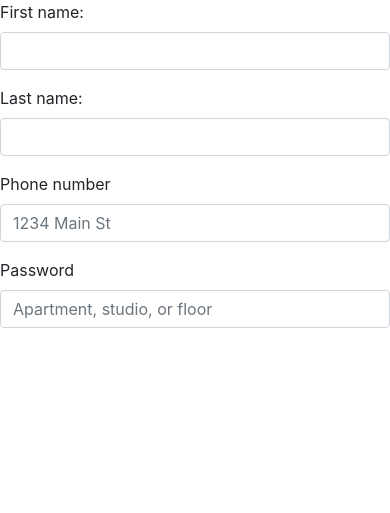
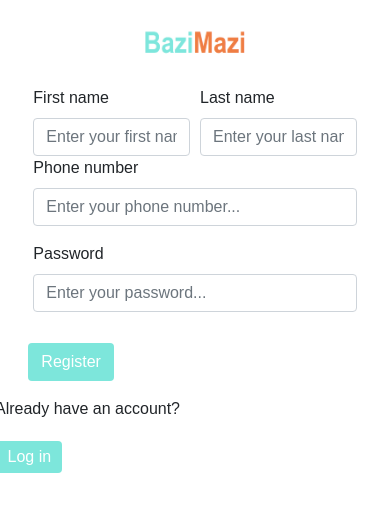
Before and after one commit to aircode610/project0, a plain HTML site: page register.html in a window 390 px wide. Drawn offline with nearby package versions, Linux system fonts and the light colour scheme.

Commit message:
Maked the Pages responsive

```diff
--- a/register.html
+++ b/register.html
@@ -9,27 +9,51 @@
   </head>
   <body>
     <header>
-
+      <div class="row">
+        <img class="col-4 col-sm-3 col-md-3 col-lg-2 col-xl-2" src="Images/bazimazi_image.png" id="register-title">
+      </div>
     </header>
     <main>
       <form>
         <div class="form-row">
-          <div class="form-group col-md-6">
-            <label for="inputEmail4">First name:</label>
-            <input type="email" class="form-control" id="inputEmail4">
+          <div class="col-1 col-sm-2 col-md-2 col-lg-2 col-xl-3">
           </div>
-          <div class="form-group col-md-6">
-            <label for="inputPassword4">Last name:</label>
-            <input type="password" class="form-control" id="inputPassword4">
+          <div class="col-5 col-sm-4 col-md-4 col-lg-4 col-xl-3">
+            <label for="first-name">First name</label>
+            <input type="email" class="form-control" id="first-name" placeholder="Enter your first name...">
+          </div>
+          <div class="col-5 col-sm-4 col-md-4 col-lg-4 col-xl-3">
+            <label for="last-name">Last name</label>
+            <input type="password" class="form-control" id="last-name" placeholder="Enter your last name...">
           </div>
         </div>
-        <div class="form-group">
-          <label for="inputAddress">Phone number</label>
-          <input type="text" class="form-control" id="inputAddress" placeholder="1234 Main St">
+        <div class="form-group form-row">
+          <div class="col-1 col-sm-2 col-md-2 col-lg-2 col-xl-3">
+          </div>
+          <div class="col-10 col-sm-8 col-md-8 col-lg-8 col-xl-6">
+            <label for="phone-number">Phone number</label>
+            <input type="text" class="form-control" id="phone-number" placeholder="Enter your phone number...">
+          </div>
         </div>
-        <div class="form-group">
-          <label for="inputAddress2">Password</label>
-          <input type="text" class="form-control" id="inputAddress2" placeholder="Apartment, studio, or floor">
+        <div class="form-group form-row">
+          <div class="col-1 col-sm-2 col-md-2 col-lg-2 col-xl-3">
+          </div>
+          <div class="col-10 col-sm-8 col-md-8 col-lg-8 col-xl-6">
+            <label for="password">Password</label>
+            <input type="text" class="form-control" id="password" placeholder="Enter your password...">
+          </div>
+        </div>
+        <div class="form-row">
+          <div class="col-1 col-sm-2 col-md-2 col-lg-2 col-xl-3">
+          </div>
+          <div class="form-group">
+            <button type="submit" class="btn" id="register_btn" style="margin-top:15px">Register</button>
+          </div>
+          <div class="col-2 col-sm-3 col-md-3 col-lg-4 col-xl-4">
+          </div>
+          <div class="form-group" style="float:right">
+            Already have an account?<button type="submit" class="btn col-3 col-sm-3 col-md-3 col-lg-3 col-xl-3" id="register_btn" style="margin:20px;padding:3px;margin-left:2px;"><a href="login.html" style="text-decoration:none;color:white;">Log in</a></button>
+          </div>
         </div>
       </form>
     </main>
--- a/style.css
+++ b/style.css
@@ -1,3 +1,6 @@
+*{
+  font-family: Arial, sans-serif;
+}
 #title_icon{
   border-radius: 50%;
 }
@@ -21,8 +24,15 @@
   background-color: #ef7c43
 }
 #register_btn{
+  color:white;
   background-color: #7de6db
 }
 #register_btn:hover{
   background-color: #ef7c43
 }
+#register-title {
+  display: block;
+  margin-left: auto;
+  margin-right: auto;
+  padding: 20px;
+}
```
